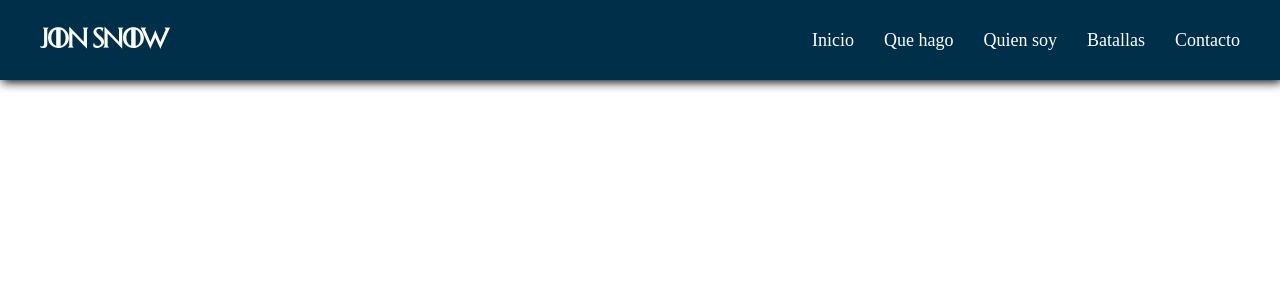
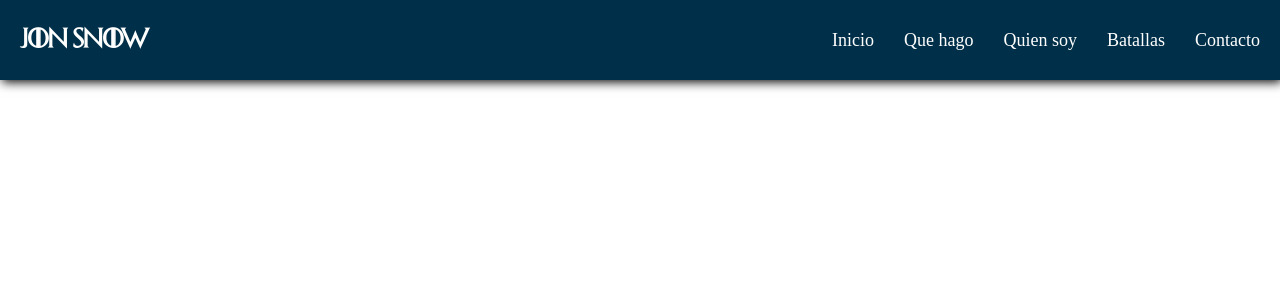
Before and after one commit to alfred3ks/jon-snow, a React (Vite) app: page / in a window 1280 px wide. Shown: the top 300 px of the page. Built offline with nearby package versions, Linux system fonts and the light colour scheme.

Commit message:
Hago ajustes margin del header.

```diff
--- a/src/css/NavBar.css
+++ b/src/css/NavBar.css
@@ -4,12 +4,15 @@
 }
 
 .nav {
+  width: 100%;
   display: flex;
   align-items: center;
   justify-content: space-between;
   height: 10vh;
   background-color: rgb(0, 48, 73);
   box-shadow: 2px 2px 10px #000000;
+  position: fixed;
+  z-index: 10;
 }
 
 .nav__title {
@@ -17,7 +20,7 @@
   font-size: 2rem;
   font-weight: bold;
   font-family: juego-de-tronos, "Times New Roman", Times, serif;
-  margin-left: 40px;
+  margin-left: 20px;
 }
 
 .nav__menu {
@@ -26,14 +29,14 @@
   justify-content: space-around;
   gap: 3rem;
   font-size: 1.8rem;
-  margin-right: 40px;
+  margin-right: 20px;
 }
 
 .nav__burger div {
   width: 2.5rem;
   height: 0.2rem;
   margin: 0.4rem;
-  margin-right: 40px;
+  margin-right: 20px;
   background-color: white;
   transition: 0.5s ease-in;
 }
@@ -55,7 +58,7 @@
     top: 9vh;
     right: 0;
     width: 70%;
-    height: 91vh;
+    height: 93vh;
     background-color: rgb(0, 48, 73);
     margin: 0;
     flex-direction: column;
```
